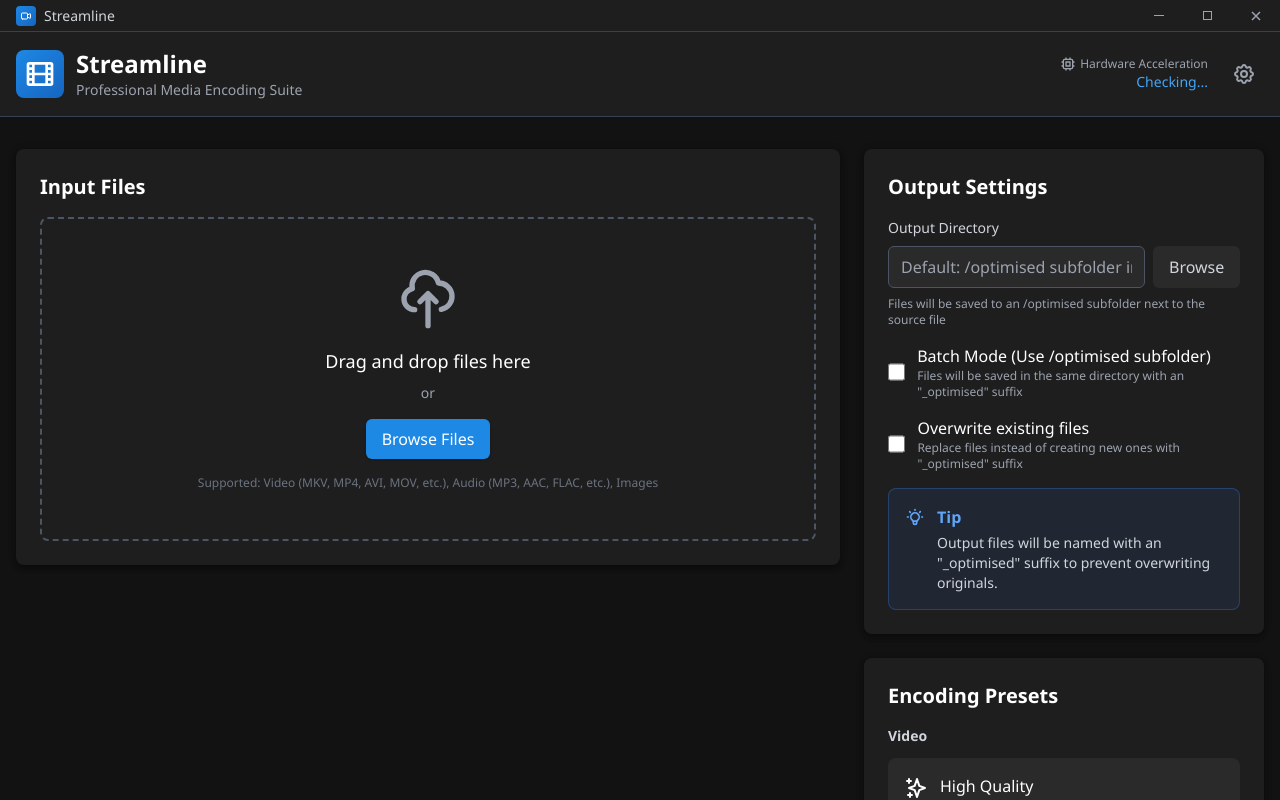
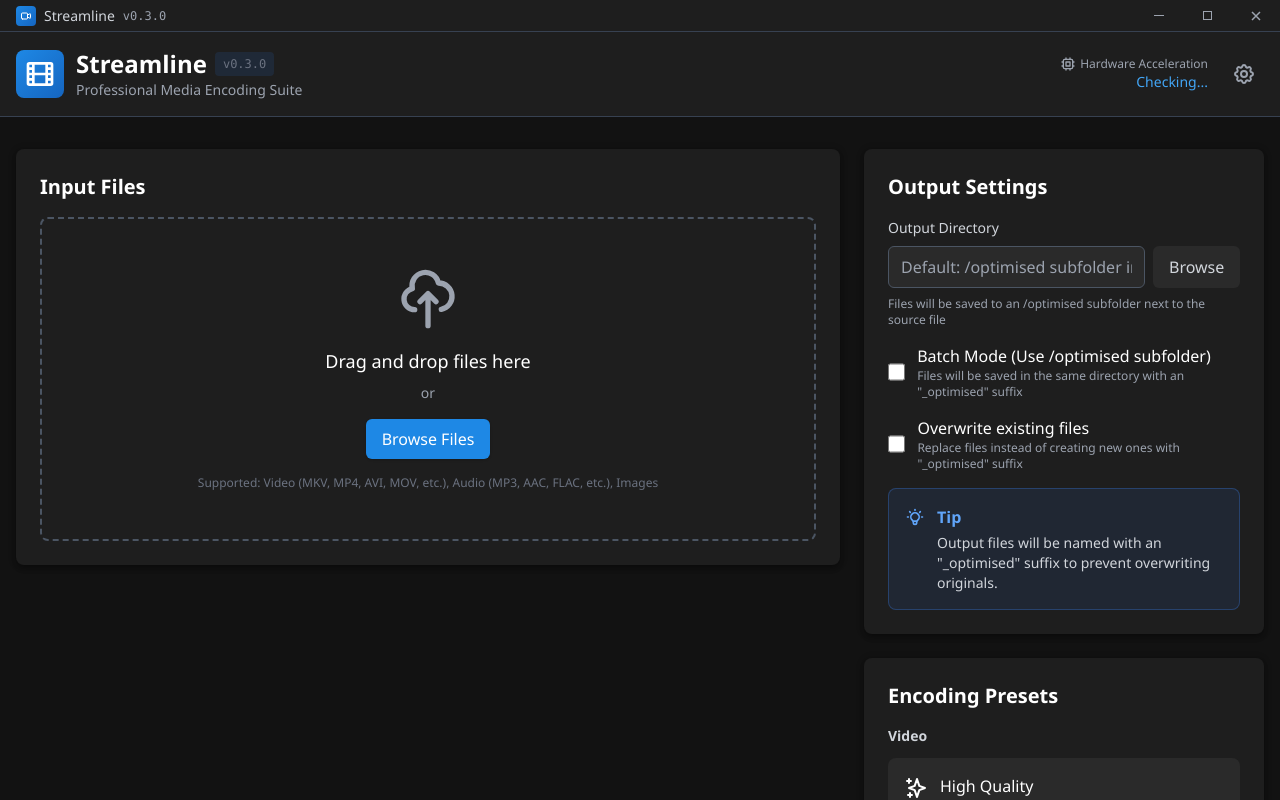
Before and after one commit to givinghawk/streamline, a React (Vite) app: page / in a window 1280 px wide. Shown: the top 800 px of the page. Built offline with nearby package versions, Linux system fonts and the light colour scheme.

Commit message:
bump version to 0.3.0 in package.json and package-lock.json; update UI to display version in Header, SplashScreen, and TitleBar components

```diff
--- a/package.json
+++ b/package.json
@@ -1,6 +1,6 @@
 {
   "name": "streamline",
-  "version": "1.1.0",
+  "version": "0.3.0",
   "description": "A powerful FFmpeg frontend for media encoding and optimization",
   "main": "main.js",
   "scripts": {
--- a/src/components/Header.jsx
+++ b/src/components/Header.jsx
@@ -27,7 +27,10 @@ function Header({ hardwareSupport }) {
                 <FilmIcon className="w-8 h-8 text-white" />
               </div>
               <div>
-                <h1 className="text-2xl font-bold">Streamline</h1>
+                <div className="flex items-center space-x-2">
+                  <h1 className="text-2xl font-bold">Streamline</h1>
+                  <span className="text-xs text-gray-500 font-mono bg-gray-800 px-2 py-1 rounded">v0.3.0</span>
+                </div>
                 <p className="text-sm text-gray-400">Professional Media Encoding Suite</p>
               </div>
             </div>
--- a/src/components/SplashScreen.jsx
+++ b/src/components/SplashScreen.jsx
@@ -73,10 +73,15 @@ function SplashScreen({ onComplete }) {
       }
 
       setHardwareInfo(detectedHardware);
+      setProgress(80);
+      await delay(300);
+
+      // Step 4: Checking for updates
+      setStatus('Checking for updates...');
       setProgress(90);
       await delay(400);
 
-      // Step 4: Ready
+      // Step 5: Ready
       setStatus(detectedHardware.length > 0 ? 'Hardware acceleration ready!' : 'Ready (Software encoding)');
       setProgress(100);
       await delay(800);
@@ -103,6 +108,7 @@ function SplashScreen({ onComplete }) {
           </div>
           <h1 className="text-3xl font-bold mb-2">Streamline</h1>
           <p className="text-gray-400">Professional Media Encoding</p>
+          <p className="text-xs text-gray-500 font-mono mt-1">v0.3.0</p>
         </div>
 
         {/* Progress Bar */}
--- a/src/components/TitleBar.jsx
+++ b/src/components/TitleBar.jsx
@@ -50,6 +50,7 @@ function TitleBar() {
             </svg>
           </div>
           <span className={`text-sm font-medium ${themeColors.text.secondary(settings.theme)}`}>Streamline</span>
+          <span className={`text-xs font-mono ${themeColors.text.tertiary(settings.theme)}`}>v0.3.0</span>
         </div>
       </div>
 
```
Also changed, not shown: 1 other file (tests, documents, lock files or other folders).
